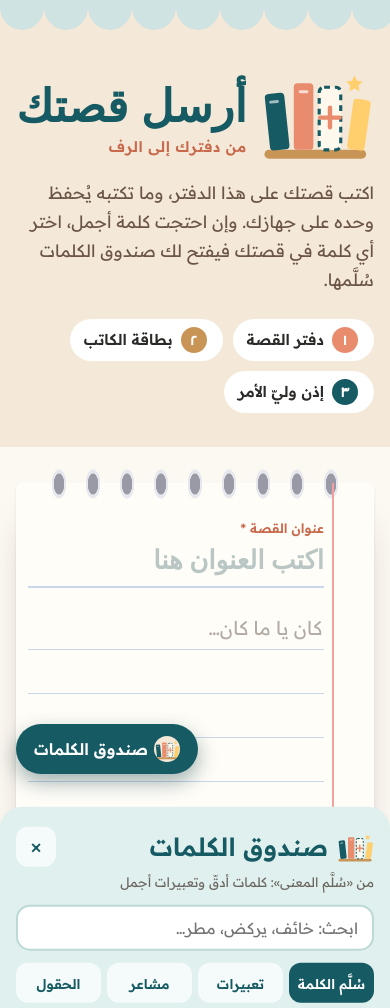
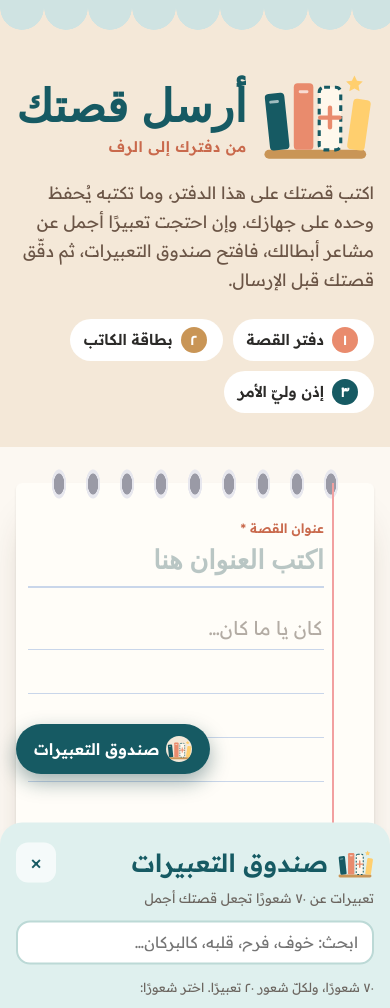
Before and after one commit to aishaabdullh1998-ui/rufuf, a plain HTML site: page send.html in a window 390 px wide. Shown: the part 54-1062 px from the top of the page. Drawn offline with Linux system fonts and the light colour scheme; a web font is replaced by a local one.

Commit message:
إلغاء السُّلَّم من صفحة «أرسل قصتك» والإبقاء على صندوق التعبيرات والمدقّق
Co-Authored-By: Claude Opus 5.5 <noreply@anthropic.com>
Claude-Session: https://claude.ai/code/session_019WLqX5sKvm3Dpcbb9SuGPG

```diff
--- a/send.html
+++ b/send.html
@@ -247,7 +247,7 @@ button{cursor:pointer}
 <text x="200" y="70" text-anchor="start" direction="rtl" style="font:800 46px 'Baloo Bhaijaan 2',sans-serif" fill="#165a63">أرسل قصتك</text>
 <text x="200" y="100" text-anchor="start" direction="rtl" style="font:600 15px Readex Pro,sans-serif;letter-spacing:.5px" fill="#c9694c">من دفترك إلى الرف</text>
 </svg></h1>
-      <p>اكتب قصتك على هذا الدفتر، وما تكتبه يُحفظ وحده على جهازك. وإن احتجت كلمة أجمل، اختر أي كلمة في قصتك فيفتح لك صندوق الكلمات سُلَّمها.</p>
+      <p>اكتب قصتك على هذا الدفتر، وما تكتبه يُحفظ وحده على جهازك. وإن احتجت تعبيرًا أجمل عن مشاعر أبطالك، فافتح صندوق التعبيرات، ثم دقّق قصتك قبل الإرسال.</p>
     </div>
     <ol class="steps" aria-label="الخطوات">
       <li><i style="--c:var(--coral)">١</i>دفتر القصة</li>
@@ -270,14 +270,14 @@ button{cursor:pointer}
         </div>
         <div class="nbfoot">
           <span>عدد الكلمات: <b id="wc">٠</b></span>
-          <span class="hint">✨ اختر كلمة في قصتك لتفتح صندوق الكلمات</span>
+          <span class="hint">✨ اختر كلمة شعور في قصتك (مثل: خاف، فرح) لتظهر تعبيراتها</span>
           <button type="button" class="chk" id="chkBtn">✓ دقّق قصتي</button>
           <span><span id="saved" role="status"></span> <button type="button" class="tiny" id="saveBtn">حفظ المسوّدة</button></span>
         </div>
       </div>
     </div>
 
-    <aside class="note" id="box" aria-label="صندوق الكلمات">
+    <aside class="note" id="box" aria-label="صندوق التعبيرات">
       <div class="nhead"><h2><svg viewBox="0 0 120 120" aria-hidden="true"><g>
 <rect x="8" y="98" width="104" height="9" rx="4.5" fill="#c99556"/>
 <rect x="14" y="40" width="20" height="58" rx="4" fill="#165a63" transform="rotate(-6 24 98)"/>
@@ -288,15 +288,9 @@ button{cursor:pointer}
 <path d="M75 55v20M65 65h20" stroke="#e98b6d" stroke-width="4.5" stroke-linecap="round"/>
 <rect x="92" y="46" width="18" height="52" rx="4" fill="#ffcf6e" transform="rotate(8 101 98)"/>
 <path d="M100 22l2.6 5.4 5.9.8-4.3 4.1 1 5.8-5.2-2.8-5.2 2.8 1-5.8-4.3-4.1 5.9-.8z" fill="#ffcf6e"/>
-</g></svg>صندوق الكلمات</h2><button class="x" type="button" id="boxX" aria-label="إغلاق صندوق الكلمات">×</button></div>
-      <p class="nsub">من «سُلَّم المعنى»: كلمات أدقّ وتعبيرات أجمل</p>
-      <input class="bq" type="text" id="bq" placeholder="ابحث: خائف، يركض، مطر…" aria-label="ابحث في صندوق الكلمات">
-      <div class="tabs" role="tablist">
-        <button type="button" role="tab" id="tLad" aria-selected="true">سُلَّم الكلمة</button>
-        <button type="button" role="tab" id="tExp" aria-selected="false">تعبيرات</button>
-        <button type="button" role="tab" id="tEmo" aria-selected="false">مشاعر</button>
-        <button type="button" role="tab" id="tAll" aria-selected="false">الحقول</button>
-      </div>
+</g></svg>صندوق التعبيرات</h2><button class="x" type="button" id="boxX" aria-label="إغلاق صندوق التعبيرات">×</button></div>
+      <p class="nsub">تعبيرات عن ٧٠ شعورًا تجعل قصتك أجمل</p>
+      <input class="bq" type="text" id="bq" placeholder="ابحث: خوف، فرح، قلبه، كالبركان…" aria-label="ابحث في صندوق التعبيرات">
       <div id="bview"></div>
     </aside>
   </div>
@@ -351,7 +345,7 @@ button{cursor:pointer}
 <path d="M75 55v20M65 65h20" stroke="#e98b6d" stroke-width="4.5" stroke-linecap="round"/>
 <rect x="92" y="46" width="18" height="52" rx="4" fill="#ffcf6e" transform="rotate(8 101 98)"/>
 <path d="M100 22l2.6 5.4 5.9.8-4.3 4.1 1 5.8-5.2-2.8-5.2 2.8 1-5.8-4.3-4.1 5.9-.8z" fill="#ffcf6e"/>
-</g></svg>صندوق الكلمات</button>
+</g></svg>صندوق التعبيرات</button>
 
 <script src="checker.js"></script>
 <script>
@@ -387,7 +381,7 @@ button{cursor:pointer}
 
   /* ---------------- صندوق الكلمات ---------------- */
   var DATA = null, WD = {}, LD = {}, IDX = [];
-  var state = { tab:"lad", lad:null, rung:0, mineR:-1, world:null, sel:{s:0,e:0,w:""}, q:"" };
+  var state = { tab:"emo", lad:null, rung:0, mineR:-1, world:null, sel:{s:0,e:0,w:""}, q:"" };
   var norm = function(s){ return (s||"").replace(/[ً-ْٰـ]/g,"").replace(/[أإآٱ]/g,"ا").replace(/ى/g,"ي").replace(/ؤ/g,"و").replace(/ئ/g,"ي").replace(/ة/g,"ه").replace(/[^ء-ي ]/g,"").trim(); };
   function variants(q){ var v = [q], add = function(x){ if (v.indexOf(x) < 0) v.push(x); };
     ["وال","فال","بال","كال","لل","ال","و","ف"].forEach(function(p){ if (q.indexOf(p) === 0 && q.length - p.length >= 2) add(q.slice(p.length)); });
@@ -408,7 +402,7 @@ button{cursor:pointer}
     });
     return hits.sort(function(a,b){ return b.s - a.s; }).slice(0, 8).map(function(h){ return h.e; });
   }
-  fetch("words.json").then(function(r){ return r.json(); }).then(function(d){
+  false && fetch("words.json").then(function(r){ return r.json(); }).then(function(d){
     DATA = d; d.worlds.forEach(function(w){ WD[w.id] = w; });
     d.lads.forEach(function(l){ LD[l.id] = l; l.r.forEach(function(r, i){
       IDX.push({ l:l.id, i:i, w:r[0], n:norm(r[0]), m:norm(r[1] + " " + r[2]), al:(r[3]||"").split("،").map(norm).filter(Boolean) });
@@ -459,7 +453,7 @@ button{cursor:pointer}
   }
   function renderCheck(){
     var v = $("bview"), L = state.issues || [], txt = ta.value;
-    var h = '<div class="chkhead"><b>تدقيق قصتك</b><button type="button" class="act soft" data-back="1">→ صندوق الكلمات</button></div>';
+    var h = '<div class="chkhead"><b>تدقيق قصتك</b><button type="button" class="act soft" data-back="1">→ صندوق التعبيرات</button></div>';
     var smart = ai.list && ai.txt === txt;
     if (ai.busy) h += '<p class="aist">🔎 المدقّق الذكي يقرأ قصتك… (هذه ملاحظات سريعة إلى أن ينتهي)</p>';
     else if (smart) h += '<p class="aist on">✓ دقّقها المدقّق الذكي: إملاءً ونحوًا وترقيمًا.</p>';
@@ -487,8 +481,8 @@ button{cursor:pointer}
   }
 
   function render(){
-    if (!DATA) return;
-    ["tLad","tExp","tEmo","tAll"].forEach(function(id){ $(id).setAttribute("aria-selected", String(state.mode !== "check" && state.tab === {tLad:"lad",tExp:"exp",tEmo:"emo",tAll:"all"}[id])); });
+    if (!EMO.length && state.mode !== "check") return;
+    [].forEach(function(id){ $(id).setAttribute("aria-selected", String(state.mode !== "check" && state.tab === {tLad:"lad",tExp:"exp",tEmo:"emo",tAll:"all"}[id])); });
     var v = $("bview"), h = "";
     if (state.mode === "check") return renderCheck();
     if (state.tab === "emo" && !state.q){
@@ -509,6 +503,14 @@ button{cursor:pointer}
       v.innerHTML = h; return;
     }
     if (state.q){
+      var qn = norm(state.q), qv = variants(qn), found = [];
+      var emos = EMO.filter(function(e){ return qv.some(function(v){ return e.keys.indexOf(v) > -1; }) || (qn.length > 1 && norm(e.n).indexOf(qn) > -1); });
+      if (qn.length > 1) EMO.forEach(function(e){ e.g.forEach(function(g){ g.x.forEach(function(x){ if (found.length < 30 && norm(x).indexOf(qn) > -1) found.push(x); }); }); });
+      state._elist = found;
+      v.innerHTML = (emos.length ? '<div class="emos">' + emos.map(function(e){ return '<button type="button" data-emo="' + e.id + '" style="--c:' + e.c + '"><i></i>' + esc(e.n) + '</button>'; }).join("") + '</div>' : '')
+        + (found.length ? '<p class="gt">تعبيرات فيها «' + esc(state.q) + '»</p><div class="strips">' + found.map(function(x, k){ return '<div><span>' + esc(x) + '</span><button type="button" class="act" data-eins="' + k + '">أدرِج</button></div>'; }).join("") + '</div>' : '')
+        + (!emos.length && !found.length ? '<p class="empty">لم أجد «' + esc(state.q) + '». جرّب كلمة أخرى، مثل: خوف، فرح، قلبه، كالبحر.</p>' : '');
+      return;
       var hits = find(state.q), qe = findEmo(state.q);
       var eh = qe ? '<button type="button" class="emolink" data-emo="' + qe.id + '">✨ تعبيرات عن ' + esc(qe.n) + ' ←</button>' : '';
       if (qe && !hits.length){ v.innerHTML = eh; return; }
@@ -568,8 +570,8 @@ button{cursor:pointer}
     var off = val.slice(s, e).indexOf(w); if (off > 0) s += off; e = s + w.length;
     if (state.lad && state.sel.s === s && state.sel.e === e && state.sel.w === w) return;
     state.sel = { s:s, e:e, w:w };
-    var hit = find(w)[0], he = findEmo(w);
-    state.emo = he ? he.id : (hit ? null : state.emo);
+    var hit = null, he = findEmo(w);
+    if (he){ state.emo = he.id; state.tab = "emo"; state.q = ""; $("bq").value = ""; }
     if (hit){ state.lad = hit.l; state.rung = hit.i; state.mineR = hit.i; if (state.tab === "all") state.tab = "lad"; state.q = ""; $("bq").value = ""; }
     else if (state.tab !== "all"){ state.lad = null; }
     if (he && !hit) state.tab = "emo";
@@ -578,7 +580,7 @@ button{cursor:pointer}
   ["select","mouseup","keyup","touchend"].forEach(function(ev){ ta.addEventListener(ev, function(e){ if (e.type === "keyup" && !/Arrow|Home|End|Shift/.test(e.key)) return; setTimeout(pick, 0); }); });
 
   function putText(str, replace){
-    var s = replace ? state.sel.s : (ta.selectionStart || state.sel.e || ta.value.length), e = replace ? state.sel.e : (ta.selectionEnd || s), val = ta.value;
+    var s = replace ? state.sel.s : (ta.selectionEnd || state.sel.e || ta.value.length), e = replace ? state.sel.e : s, val = ta.value;
     if (!replace){ var before = val.slice(0, s); if (before && !/\s$/.test(before)) str = " " + str; if (val.slice(e) && !/^\s/.test(val.slice(e))) str = str + " "; }
     ta.value = val.slice(0, s) + str + val.slice(e);
     var c = s + str.length; ta.focus(); ta.setSelectionRange(c, c);
@@ -604,12 +606,8 @@ button{cursor:pointer}
     if (b.dataset.do === "insert" && l) return putText(l.r[state.rung][0], false);
     if (b.dataset.ins != null && state._list) return putText(state._list[+b.dataset.ins], false);
   });
-  $("tEmo").onclick = function(){ state.mode = "box"; state.tab = "emo"; state.q = ""; $("bq").value = ""; render(); };
-  $("chkBtn").onclick = function(){ state.mode = "check"; runCheck(); render(); askAI(); openBox(); if (innerWidth > 900) $("box").scrollIntoView({ block:"nearest", behavior:"smooth" }); };
-  $("tLad").onclick = function(){ state.mode = "box"; state.tab = "lad"; state.q = ""; $("bq").value = ""; render(); };
-  $("tExp").onclick = function(){ state.mode = "box"; state.tab = "exp"; state.q = ""; $("bq").value = ""; render(); };
-  $("tAll").onclick = function(){ state.mode = "box"; state.tab = "all"; state.q = ""; $("bq").value = ""; render(); };
-  $("bq").addEventListener("keydown", function(e){ if (e.key === "Enter") e.preventDefault(); });
+    $("chkBtn").onclick = function(){ state.mode = "check"; runCheck(); render(); askAI(); openBox(); if (innerWidth > 900) $("box").scrollIntoView({ block:"nearest", behavior:"smooth" }); };
+        $("bq").addEventListener("keydown", function(e){ if (e.key === "Enter") e.preventDefault(); });
   $("bq").addEventListener("input", function(){ state.q = this.value.trim(); state.mode = "box"; render(); });
 
   var box = $("box");
```
